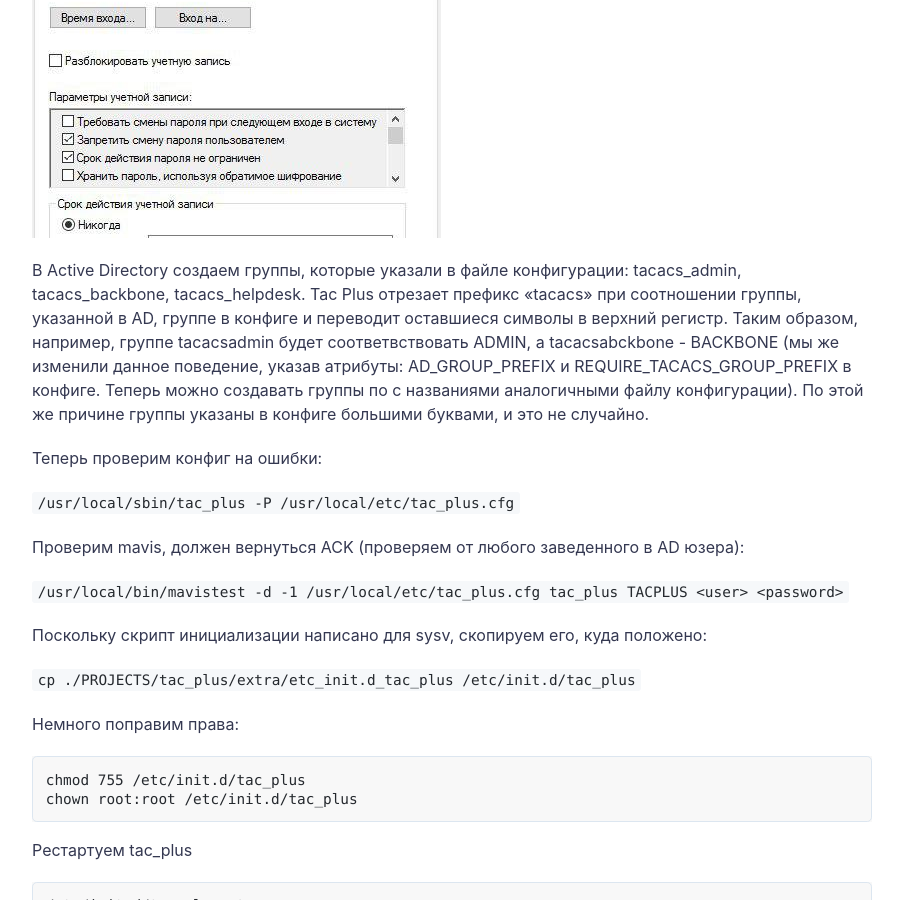
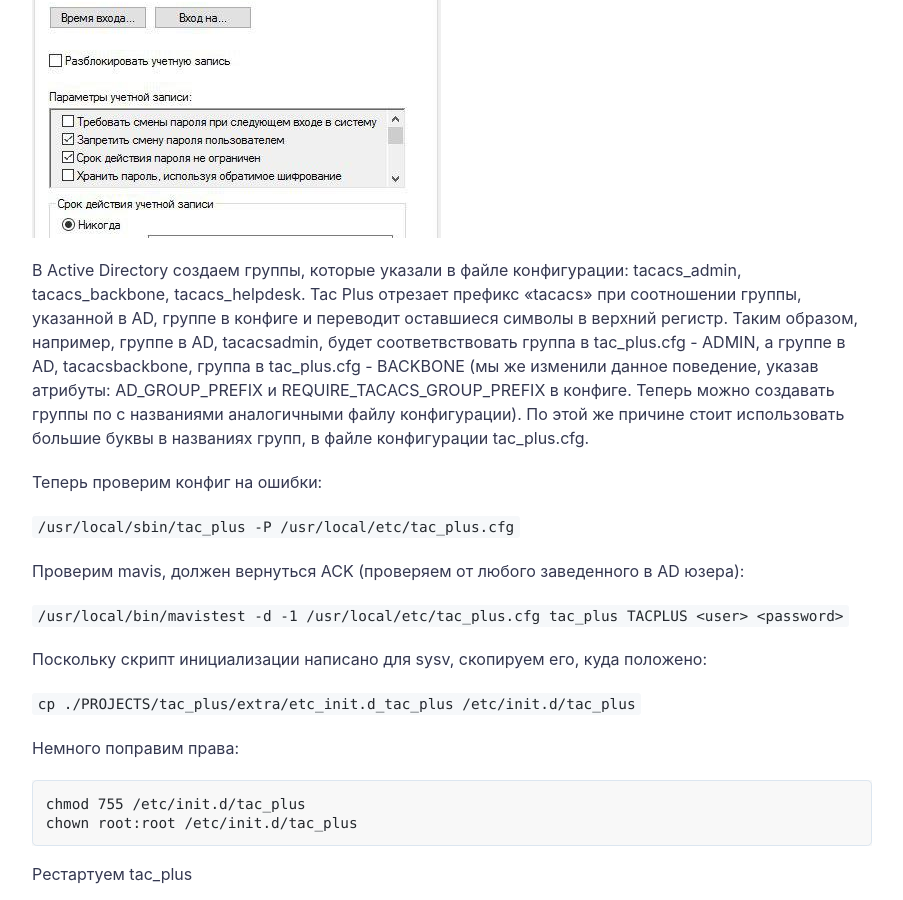
Before and after one commit to netdotwork/netdotwork.github.io, a Jekyll site: the page built from _posts/2019-10-25-tacacs-plus.md, in a window 1280 px wide and 900 px high, scrolled down 12657 px. Shown: the whole window, without its empty margins (188-1091 px from the left). Built offline with Jekyll 4.4.1, drawn with Linux system fonts in a browser that asks for light colours; comment, search, counter and statistics services are not loaded.

Commit message:
Update 2019-10-25-tacacs-plus.md

```diff
--- a/_posts/2019-10-25-tacacs-plus.md
+++ b/_posts/2019-10-25-tacacs-plus.md
@@ -489,8 +489,8 @@ user = local_user {
 
 В Active Directory создаем группы, которые указали в файле конфигурации: tacacs_admin, tacacs_backbone, tacacs_helpdesk.
 Tac Plus отрезает префикс «tacacs» при соотношении группы, указанной в AD, группе в конфиге и переводит оставшиеся символы в верхний регистр.
-Таким образом, например, группе tacacsadmin будет соответвствовать ADMIN, а tacacsabckbone - BACKBONE (мы же изменили данное поведение, указав атрибуты: AD_GROUP_PREFIX и REQUIRE_TACACS_GROUP_PREFIX в конфиге. Теперь можно создавать группы по с названиями аналогичными файлу конфигурации).
-По этой же причине группы указаны в конфиге большими буквами, и это не случайно.
+Таким образом, например, группе в AD, tacacsadmin, будет соответвствовать группа в tac_plus.cfg - ADMIN, а группе в AD, tacacsbackbone, группа в tac_plus.cfg - BACKBONE (мы же изменили данное поведение, указав атрибуты: AD_GROUP_PREFIX и REQUIRE_TACACS_GROUP_PREFIX в конфиге. Теперь можно создавать группы по с названиями аналогичными файлу конфигурации).
+По этой же причине стоит использовать большие буквы в названиях групп, в файле конфигурации tac_plus.cfg.
 
 Теперь проверим конфиг на ошибки:
 
```
